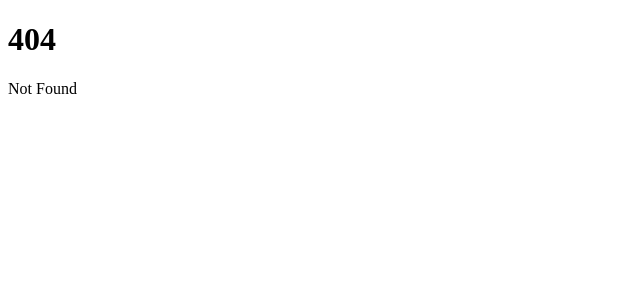
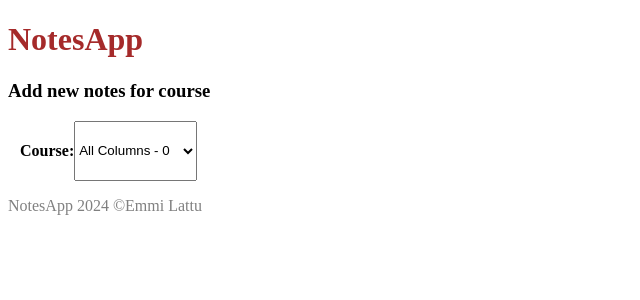
Before and after one commit to lattuemmi/NotesApp_Loppuharkka, a SvelteKit app in the folder notesapp-final/: page /create-notes in a window 1280 px wide. Before the commit this address had no page. Shown: the top 300 px of the page, without its empty margins (0-640 px from the left). Built offline with nearby package versions, Linux system fonts and the light colour scheme.

Commit message:
Routing and dropdown menu
Added routing from the main page.
Dropdown menu added.

```diff
--- /dev/null
+++ b/notesapp-final/src/routes/create-notes/+page.svelte
@@ -0,0 +1,25 @@
+<script>
+    import Footer from "../Footer.svelte";
+    import Header from "../Header.svelte";
+    import Dropdown from "./Dropdown.svelte";
+
+
+</script>
+
+<Header />
+
+<h3>Add new notes for course</h3>
+<div class="coursePick">
+    <h4>Course:</h4>
+    <Dropdown />
+</div>
+
+
+<Footer />
+
+<style>
+    .coursePick{
+        display: flex;
+        padding-left: 12px;
+    }
+</style>
--- /dev/null
+++ b/notesapp-final/src/routes/create-notes/Dropdown.svelte
@@ -0,0 +1,26 @@
+<script>
+
+    const dropdownContent = [
+        { key: ['filterAll'], display: 'All Columns' },
+        { key: ['name1', 'name2' ], display: 'Entry Names' },
+        { key: ['ID1', 'ID2' ], display: 'Entry IDs' },
+        { key: ['name1'], display: 'Entry 1 Name' },
+        { key: ['ID1'], display: 'Entry 1 ID' },
+        { key: ['name2'], display: 'Entry 2 Name' },
+        { key: ['ID2'], display: 'Entry 2 ID' },
+    ];
+
+    let currentCourse = dropdownContent[0].key;
+    $: console.log(currentCourse);
+
+</script>
+
+<select bind:value={currentCourse}>
+    {#each dropdownContent as course, i}
+        <option selected={i === 0 ? 'selected' : ''} value={course.key}>{course.display} - {i}</option>
+    {/each}
+</select>
+
+<!-- <span>
+    Selected key: {currentCourse.key}
+</span> -->
--- a/notesapp-final/src/routes/NotesList.svelte
+++ b/notesapp-final/src/routes/list-notes/NotesList.svelte
@@ -2,7 +2,7 @@
 
     import { noteStore } from '$lib/noteStore.js';
 
-    import Note from "./Note.svelte";
+    import Note from '../Note.svelte';
 
 </script>
 
```
Also changed, not shown: notesapp-final/src/routes/+page.svelte (+4 -5 lines), notesapp-final/src/routes/add-course/+page.svelte (added, +11 -0 lines), notesapp-final/src/routes/list-notes/+page.svelte (added, +11 -0 lines), notesapp-final/src/routes/add-course/AddNote.svelte (renamed from notesapp-final/src/routes/AddNote.svelte).
